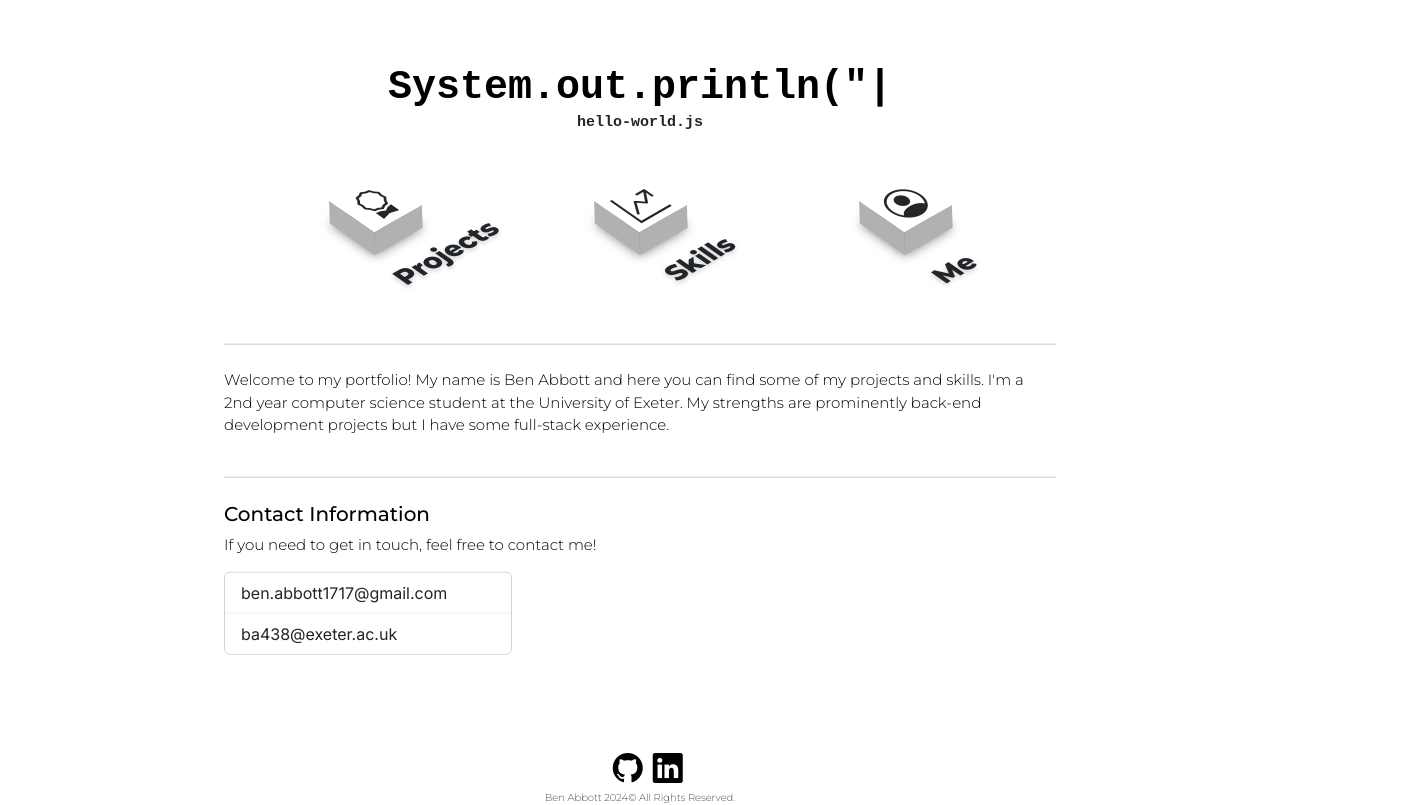
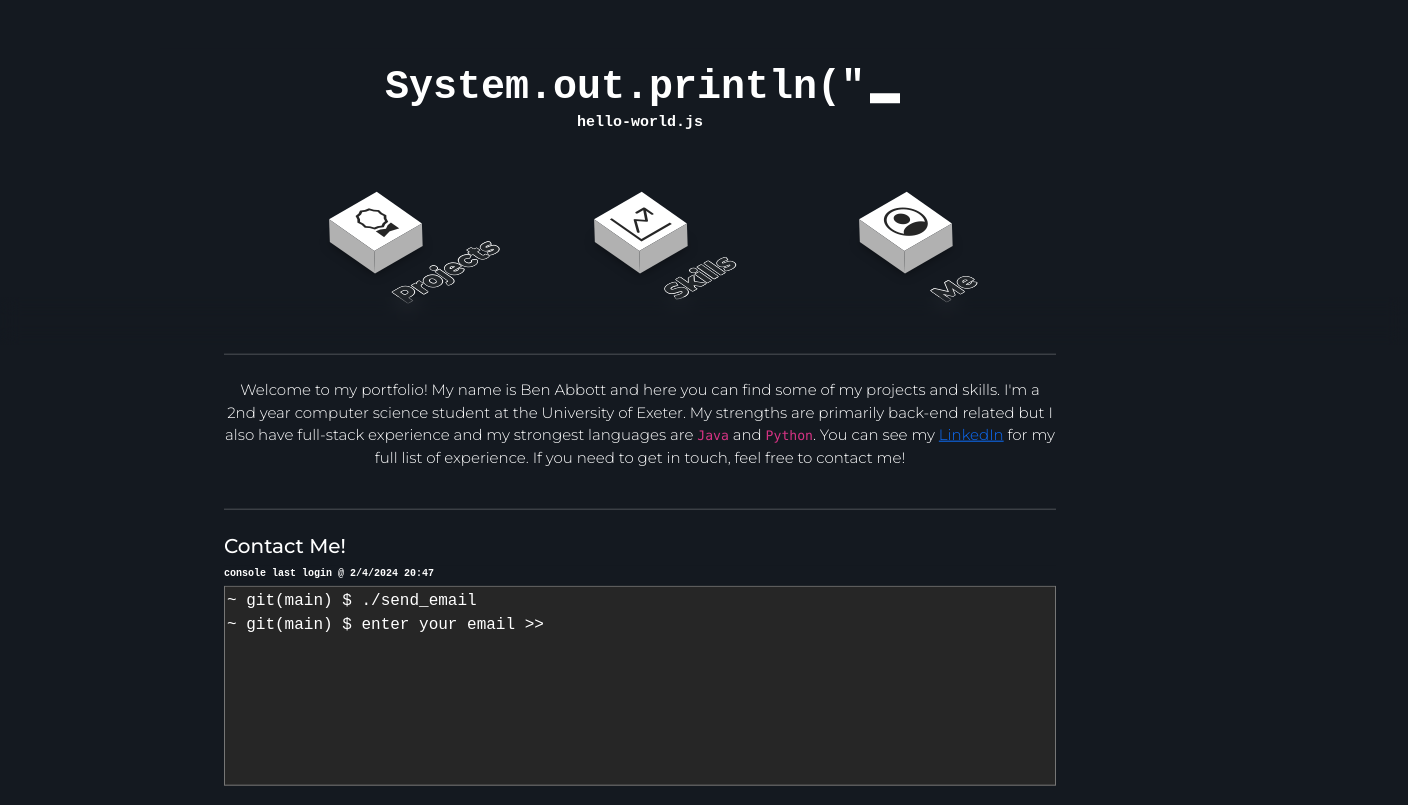
Before and after one commit to be-nny/portfolio, a Next.js app in the folder my-portfolio-site/: page / in a window 1280 px wide. Shown: the top 805 px of the page, 1408 px wide, since content can reach past the window. Built offline with nearby package versions, Linux system fonts and the light colour scheme.

Commit message:
console working

```diff
--- a/my-portfolio-site/app/components/About.module.css
+++ b/my-portfolio-site/app/components/About.module.css
@@ -2,9 +2,10 @@
 
 .subText{
     display: flex;
+    text-align: center;
     justify-content: center;
     flex-direction: column;
-    color: black;
+    color: #ffffff;
     font-family: Montserrat, sans-serif;
     font-size: 15px;
     font-style: normal;
@@ -13,7 +14,7 @@
 }
 
 .titleText{
-    color: black;
+    color: #ffffff;
     text-align: center;
     font-family: Montserrat, sans-serif;
     font-size: 30px;
@@ -23,7 +24,7 @@
 }
 
 .subTitle{
-    color: black;
+    color: #ffffff;
     font-family: Montserrat, sans-serif;
     font-size: 20px;
     font-style: normal;
@@ -33,6 +34,27 @@
 
 .aboutLayout {
     position: relative;
-    height:400px;
+    height:500px;
     overflow: scroll;
 }
+
+.commandLine{
+    outline: none;
+    border: none;
+    overflow-wrap: break-word;
+    word-wrap: break-word;
+    height: 100px;
+}
+
+.commandLineHeader {
+    position: relative;
+    height: 20px;
+    width: 100%;
+    background: #141920;
+    color: #ffffff;
+    font-family: monospace, sans-serif;
+    font-size: 10px;
+    font-style: normal;
+    font-variant: normal;
+    font-weight: 700;
+}
--- a/my-portfolio-site/app/components/About.tsx
+++ b/my-portfolio-site/app/components/About.tsx
@@ -1,29 +1,101 @@
 import styles from './About.module.css';
+import {useState} from "react";
 
 export const About = () => {
     return(
         <div className={styles.aboutLayout}>
             <div className="jumbotron">
                 {/*<h1 className={styles.titleText}>Hello, world!</h1>*/}
-                <hr className="my-4"/>
-                <div className={styles.subText}>
+                <hr className="my-4" style={{color:"#ffffff"}}/>
+                <div className={`${styles.subText}`}>
                     <p>
                         Welcome to my portfolio!
                         My name is Ben Abbott and here you can find some of my projects and skills.
                         I'm a 2nd year computer science student at the University of Exeter.
-                        My strengths are prominently back-end development projects but I have some full-stack experience.
+                        My strengths are primarily back-end related but I also have full-stack experience and my strongest
+                        languages are <code>Java</code> and <code>Python</code>. You can see my <a href={"https://www.linkedin.com/in/ben-abbott-789034262/"}>LinkedIn</a> for my full list of
+                        experience. If you need to get in touch, feel free to contact me!
                     </p>
                 </div>
-                <hr className="my-4"/>
-                <h2 className={styles.subTitle}>Contact Information</h2>
-                <p className={styles.subText}>If you need to get in touch, feel free to contact me!</p>
-                <div className="card" style={{width: "18rem"}}>
-                    <ul className="list-group list-group-flush">
-                        <li className="list-group-item">ben.abbott1717@gmail.com</li>
-                        <li className="list-group-item">ba438@exeter.ac.uk</li>
-                    </ul>
+                <hr className="my-4" style={{color:"#ffffff"}}/>
+                <h2 className={styles.subTitle}>Contact Me!</h2>
+                <div className={`${styles.commandLineHeader}`}>
+                    <p>
+                        console last login @ {todaysDate()}
+                    </p>
+                </div>
+                <div className={"commandLine"} contentEditable={"true"}>
+                    <Console />
                 </div>
             </div>
         </div>
     );
 }
+
+function todaysDate(){
+    const today = new Date();
+    const month = today.getMonth() + 1;
+    const year = today.getFullYear();
+    const date = today.getDate();
+    const hours = today.getHours()
+    const mins = today.getMinutes()
+    return `${date}/${month}/${year} ${hours}:${mins}`;
+}
+
+function Console() {
+
+    const [email, setEmail] = useState('');
+    const [message, setMessage] = useState('');
+    const [confirm, setConfirm] = useState('')
+
+    const messages = [`~ git(main) $ ./send_email \n~ git(main) $ enter your email >> `, `~ git(main) $ ./send_email \n~ git(main) $ enter your email >> ${email} \n~ git(main) $ enter your message >> `, `~ git(main) $ ./send_email \n~ git(main) $ enter your email >> ${email} \n~ git(main) $ enter your message >> ${message} \n~ git(main) $ send E-mail? [Y/n >> `]
+    const [messageNum, setMessageNum] = useState(0);
+    const [value, setValue] = useState(messages[0]);
+
+    const handleInput = (e) => {
+        const inputValue = e.target.value;
+        if (!inputValue.startsWith(messages[messageNum])){
+            setValue(messages[messageNum]);
+        } else {
+            setValue(inputValue);
+            switch (messageNum){
+                case 0:
+                    setEmail(inputValue.replaceAll(messages[messageNum], ""))
+                    break;
+                case 1:
+                    setMessage(inputValue.replaceAll(messages[messageNum], ""))
+                    break;
+                case 2:
+                    setConfirm(inputValue.replaceAll(messages[messageNum], ""))
+            }
+        }
+    };
+
+    const handleEnter = (e) => {
+        if(e.key === 'Enter'){
+            if(messageNum < 2){
+                console.log(value)
+                setMessageNum(messageNum + 1)
+            } else{
+                console.log(email + "," + message + "," + confirm)
+
+                setMessageNum(0)
+                setValue(messages[0].substring((0, messages[0].length-1)))
+                setEmail('')
+                setMessage('')
+                setConfirm('')
+            }
+        }
+    }
+
+    return (
+        <div>
+          <textarea
+              value={value}
+              onChange={handleInput}
+              onKeyPress={handleEnter}
+              style={{fontFamily: 'monospace', resize: 'none'}}
+          />
+        </div>
+    );
+}
--- a/my-portfolio-site/app/components/Menu.module.css
+++ b/my-portfolio-site/app/components/Menu.module.css
@@ -3,12 +3,13 @@
 .menuList {
   position: relative;
   left: 50%;
-  transform: translate(-50%, 5%);
+  transform: translate(-50%, 10%);
   display: flex;
   justify-content: center;
   margin: 0;
   padding: 0;
 }
+
 
 .menuItem {
   list-style: none;
@@ -17,13 +18,14 @@
 
 .menuItemText{
   width: auto;
+  text-shadow: -0.5px -0.5px 0 #ffffff, 0.5px -0.5px 0 #ffffff, -0.5px 0.5px 0 #ffffff, 0.5px 0.5px 0 #ffffff;
   position: absolute;
   font-size: 25px;
   font-family: Montserrat, sans-serif;
   font-style: normal;
   font-variant: normal;
   font-weight: 800;
-  text-shadow: -2px 2px 5px rgba(0, 0, 0, 0.2);
+  /*text-shadow: -2px 2px 5px rgba(0, 0, 0, 0.2);*/
 }
 
 .myWorkText{
--- a/my-portfolio-site/app/components/Projects.module.css
+++ b/my-portfolio-site/app/components/Projects.module.css
@@ -1,22 +1,31 @@
 .card{
-    box-shadow: rgba(50, 50, 93, 0.25) 0px 50px 100px -20px, rgba(0, 0, 0, 0.3) 0px 30px 60px -30px;}
+    box-shadow: rgba(50, 50, 93, 0.25) 0px 50px 100px -20px, rgba(0, 0, 0, 0.3) 0px 30px 60px -30px;
+}
 
 .cardImgTop{
     padding:10px;
 }
 
+.cardLink{
+    text-decoration: none;
+}
+
 .categoryGrid {
+    background-color: #22252a;
     position: relative;
     display: grid;
-    grid-template-columns: 1fr 1fr;
+    grid-template-columns: 1fr 1fr 1fr 1fr;
     grid-gap: 25px;
     grid-area: auto;
-    padding-top: 20px;
-    padding-left: 100px;
-    padding-right: 100px;
-    padding-bottom: 50px;
+    padding: 50px 100px 50px;
     height:500px;
+    width: 160%;
     overflow: scroll;
+
+    top: 50%;
+    left: 50%;
+    /* bring your own prefixes */
+    transform: translate(-50%, 0);
 }
 
 .card-link{
--- a/my-portfolio-site/app/components/Skills.module.css
+++ b/my-portfolio-site/app/components/Skills.module.css
@@ -6,6 +6,6 @@
     grid-area: auto;
     padding-left: 100px;
     padding-right: 100px;
-    height:400px;
+    height:500px;
     overflow: scroll;
 }
--- a/my-portfolio-site/app/components/Socials.module.css
+++ b/my-portfolio-site/app/components/Socials.module.css
@@ -22,7 +22,7 @@
 }
 
 .socialsItem i{
-    color: black;
+    color: #ffffff;
     font-size: 30px;
     transition: ease-in-out 0.25s;
 }
--- a/my-portfolio-site/app/layout.tsx
+++ b/my-portfolio-site/app/layout.tsx
@@ -17,8 +17,9 @@ export default function RootLayout({
   children: React.ReactNode;
 }>) {
   return (
+    //  33475b
     <html lang="en">
-        <body className={inter.className}>{children}</body>
+        <body className={inter.className} style={{backgroundColor:"#141920"}}>{children}</body>
     </html>
   );
 }
--- a/my-portfolio-site/app/page.tsx
+++ b/my-portfolio-site/app/page.tsx
@@ -66,10 +66,25 @@ export default function Home() {
                     />
                 </code>
             </div>
+            <style>
+                <style>
+                    {`
+                        .index-module_type__E-SaG::after {
+                            content: "";
+                            display: inline-block;
+                            width: 0.75em;
+                            border-bottom: 10px solid;
+                            position: relative;
+                            top: 5px; /* Adjust the value to move the underscore up or down */
+                            left: 5px;
+                        }
+                    `}
+                </style>
+            </style>
             <br/>
             <div className={"console-file-name"}>hello-world{typingStatusLanguage}</div>
         </div>
-
+        <div className={"blur"}></div>
         <div className={"main-container"}>
             <Menu/>
             <DisplayTab/>
--- a/my-portfolio-site/app/styles/globals.css
+++ b/my-portfolio-site/app/styles/globals.css
@@ -1,20 +1,25 @@
+body{
+    background-color: #141920;
+}
+
 
 .console-text {
     display: flex;
     justify-content: center;
     align-items: center;
-    color: black;
+    color: #ffffff;
     font-family: monospace, sans-serif;
     font-size: 40px;
     font-style: normal;
     font-variant: normal;
-    font-weight: 900;
+    font-weight: 600;
 }
 
 .console-file-name {
     display: flex;
     justify-content: center;
     align-items: center;
+    color: #ffffff;
     font-family: monospace, sans-serif;
     margin-top: -30px;
     font-size: 15px;
@@ -24,6 +29,7 @@
 }
 
 .console {
+    background: #141920;
     width: 75%;
     position: relative;
     top: 50%;
@@ -33,26 +39,16 @@
     padding: 10px;
 }
 
-.contact-me{
-    position: relative;
-    z-index: 0;
-    display: flex;
-    justify-content: center;
-    align-items: center;
-    font-size: 15px;
-    font-style: normal;
-    font-variant: normal;
-    font-weight: 700;
-}
-
 .footer{
     bottom: -15%;
     position: fixed;
     width: 100%;
+    background-color: #141920;
     height: auto;
 }
 
 .main-container{
+    background-color: #141920;
     position: relative;
     width: 65%;
     top: 50%;
@@ -63,10 +59,39 @@
 .copyright {
     text-align: center;
     align-items: center;
-    color: black;
+    color: #ffffff;
     font-family: Montserrat, sans-serif;
     font-size: 10px;
     font-style: normal;
     font-variant: normal;
     font-weight: 200;
 }
+
+.blur{
+    height: 6%;
+    left: 0;
+    right: 0;
+    position: absolute;
+    /*background-color: rebeccapurple;*/
+    backdrop-filter: blur(10px);
+    z-index: 10;
+    width: 110%;
+    margin-top: 200px;
+    box-shadow: 0 -10px 30px -30px #141920;
+
+}
+
+.blur::after{
+    z-index: -1;
+    content: "";
+    background: inherit;
+    box-shadow: inset 0 0 200px rgba(255, 255, 255, 0.1);
+}
+
+
+textarea{
+    width: 100%;
+    min-height: 200px;
+    background-color: #262626;
+    color: white;
+}
```
Also changed, not shown: my-portfolio-site/app/components/Projects.tsx (+8 -5 lines).
